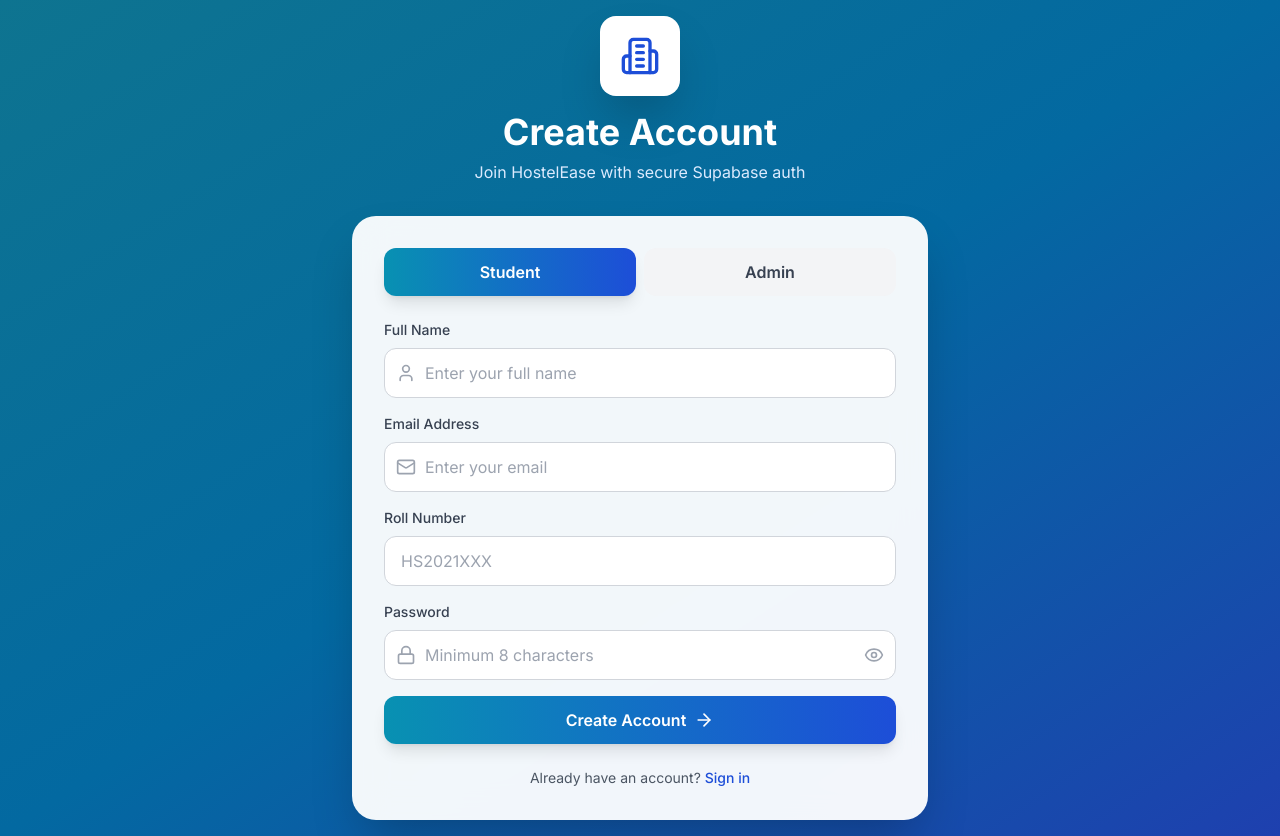
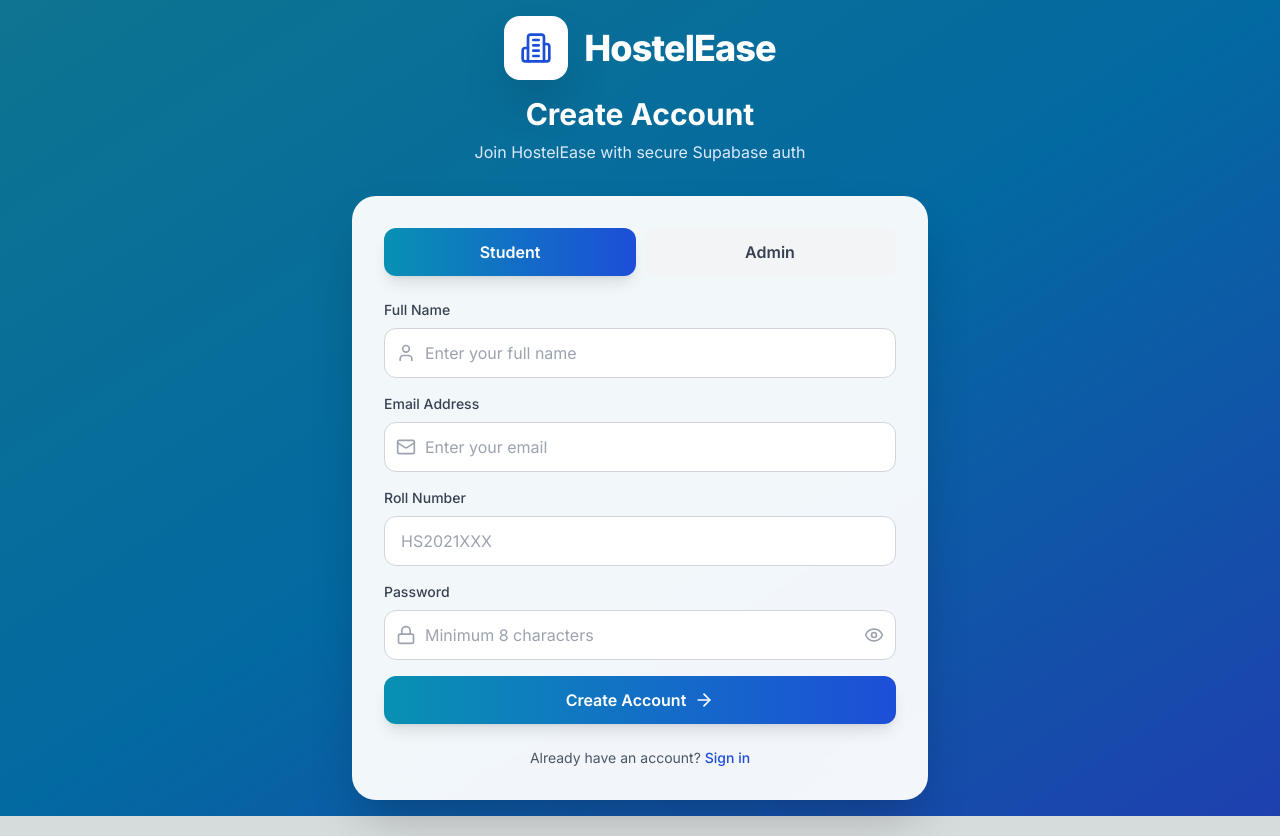
Before and after one commit to Moulendu-Chowley/HostelEase, a Next.js app: page /signup in a window 1280 px wide. Built offline with nearby package versions, Linux system fonts and the light colour scheme.

Commit message:
login and signup

```diff
--- a/app/login/page.tsx
+++ b/app/login/page.tsx
@@ -84,15 +84,20 @@
       >
         {/* Logo */}
         <div className="text-center mb-8">
+          <div className="inline-flex items-center justify-center gap-4 mb-4">
             <motion.div
               initial={{ scale: 0 }}
               animate={{ scale: 1 }}
               transition={{ type: "spring", duration: 0.8 }}
-            className="inline-flex items-center justify-center w-20 h-20 bg-white rounded-2xl shadow-2xl mb-4"
+              className="inline-flex items-center justify-center w-16 h-16 bg-white rounded-2xl shadow-2xl"
             >
-            <Building2 className="h-10 w-10 text-blue-600" />
+              <Building2 className="h-8 w-8 text-blue-600" />
             </motion.div>
-          <h1 className="text-4xl font-bold text-white mb-2">Welcome Back</h1>
+            <span className="text-4xl font-extrabold text-white tracking-tight">
+              HostelEase
+            </span>
+          </div>
+          <h1 className="text-3xl font-bold text-white mb-2">Welcome Back</h1>
           <p className="text-blue-100">Sign in to access your account</p>
         </div>
 
--- a/app/signup/page.tsx
+++ b/app/signup/page.tsx
@@ -76,15 +76,20 @@
         className="relative w-full max-w-xl"
       >
         <div className="text-center mb-8">
+          <div className="inline-flex items-center justify-center gap-4 mb-4">
             <motion.div
               initial={{ scale: 0 }}
               animate={{ scale: 1 }}
               transition={{ type: "spring", duration: 0.8 }}
-            className="inline-flex items-center justify-center w-20 h-20 bg-white rounded-2xl shadow-2xl mb-4"
+              className="inline-flex items-center justify-center w-16 h-16 bg-white rounded-2xl shadow-2xl"
             >
-            <Building2 className="h-10 w-10 text-blue-700" />
+              <Building2 className="h-8 w-8 text-blue-700" />
             </motion.div>
-          <h1 className="text-4xl font-bold text-white mb-2">Create Account</h1>
+            <span className="text-4xl font-extrabold text-white tracking-tight">
+              HostelEase
+            </span>
+          </div>
+          <h1 className="text-3xl font-bold text-white mb-2">Create Account</h1>
           <p className="text-blue-100">
             Join HostelEase with secure Supabase auth
           </p>
```
Lines whose indentation alone changed are shown as unchanged.
